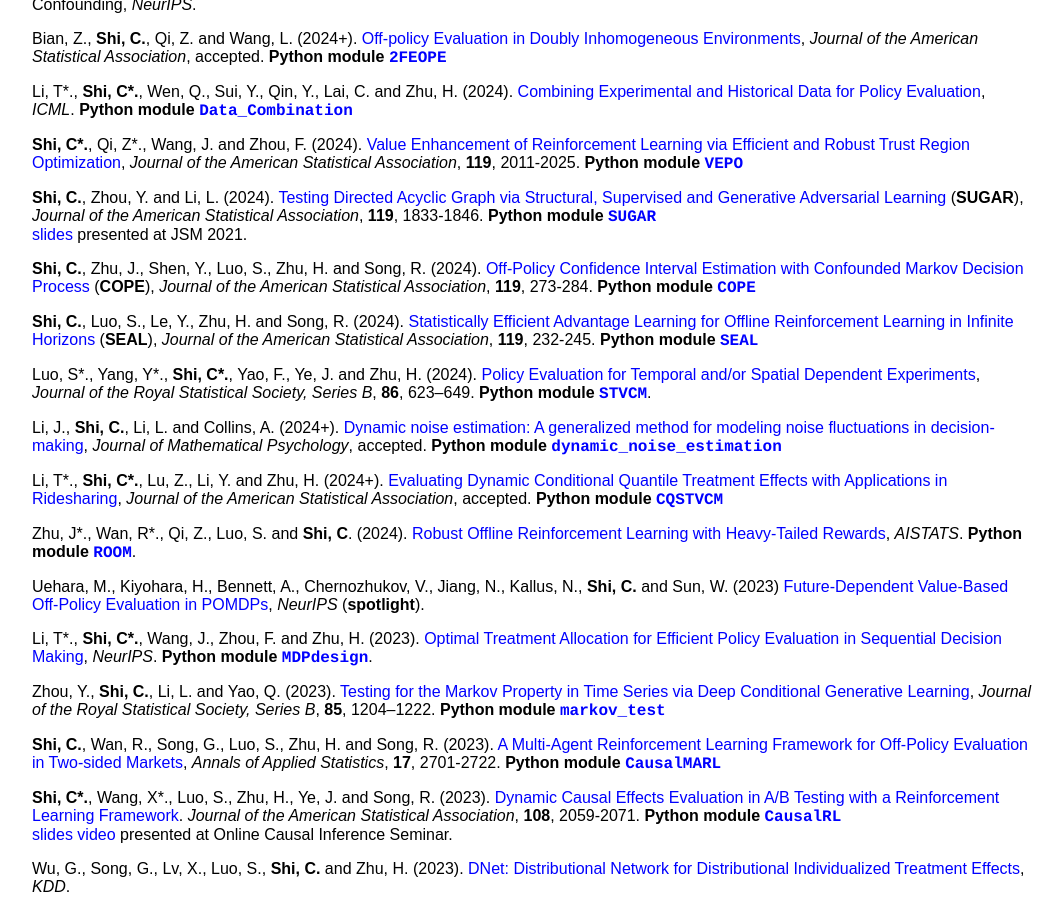
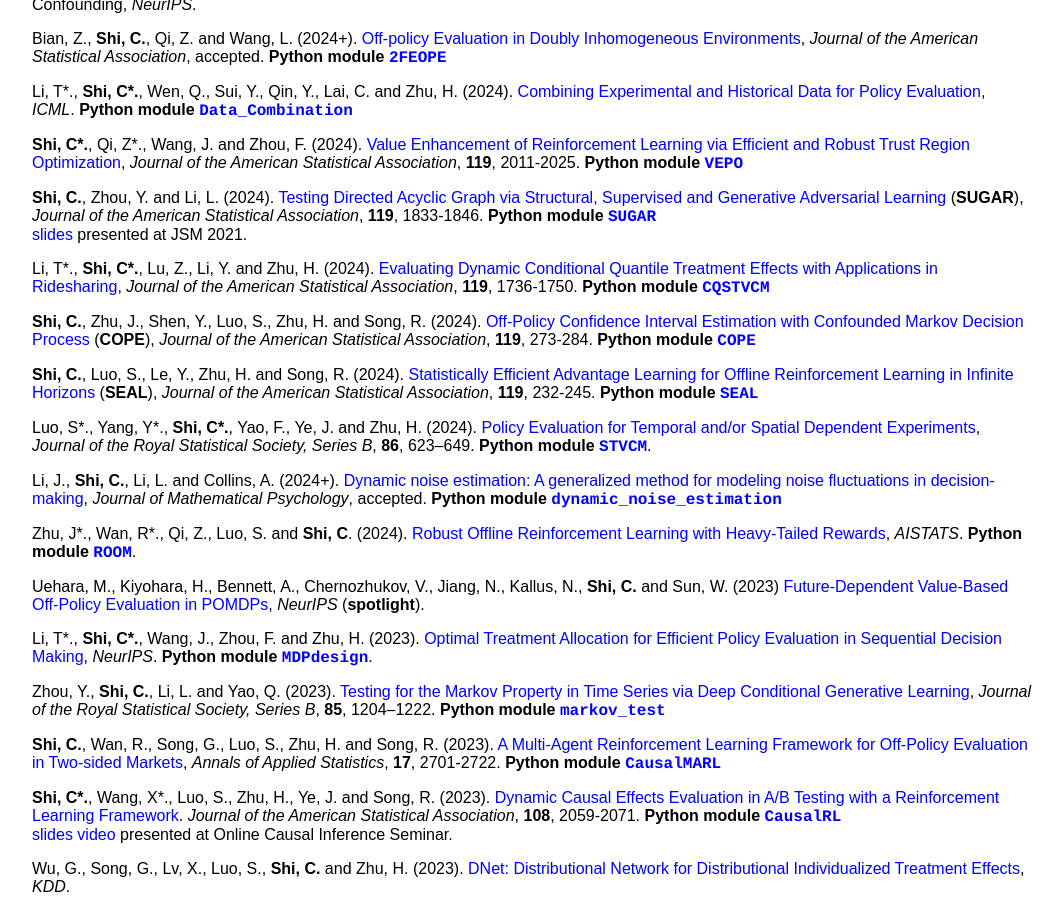
Before and after one commit to callmespring/callmespring.github.io, a Jekyll site: the page built from publication.md, in a window 1280 px wide and 900 px high, scrolled down 972 px. Shown: the whole window, without its empty margins (108-1170 px from the left). Built offline with Jekyll 4.4.1, drawn with Linux system fonts in a browser that asks for light colours; some of the changed lines change nothing that is shown.

Commit message:
Update publication.md

```diff
--- a/publication.md
+++ b/publication.md
@@ -68,6 +68,8 @@
 **Shi, C.**, Zhou, Y. and Li, L. (2024). [Testing Directed Acyclic Graph via Structural,
 Supervised and Generative Adversarial Learning](https://arxiv.org/pdf/2106.01474.pdf) (**SUGAR**), _Journal of the American Statistical Association_, **119**, 1833-1846. **Python module** [<span style="font-family:courier;">**SUGAR**</span>](https://github.com/yunzhe-zhou/SUGAR) <br/> [<font size="3">slides</font>](./slides/SUGAR.pdf) <font size="3">presented at JSM 2021</font>.
 
+Li, T\*., **Shi, C\*.**, Lu, Z., Li, Y. and Zhu, H. (2024). [Evaluating Dynamic Conditional Quantile Treatment Effects with Applications in Ridesharing](https://arxiv.org/abs/2305.10187),  _Journal of the American Statistical Association_, **119**, 1736-1750. **Python module** [<span style="font-family:courier;">**CQSTVCM**</span>](https://github.com/BIG-S2/CQSTVCM)
+
 **Shi, C.**, Zhu, J., Shen, Y., Luo, S., Zhu, H. and Song, R. (2024). [Off-Policy Confidence Interval Estimation with Confounded Markov Decision Process
 ](https://arxiv.org/abs/2202.10589) (**COPE**), _Journal of the American Statistical Association_, **119**, 273-284.
 **Python module** [<span style="font-family:courier;">**COPE**</span>](https://github.com/Mamba413/cope)
@@ -78,8 +80,6 @@
 Luo, S\*., Yang, Y\*., **Shi, C\*.**, Yao, F., Ye, J. and Zhu, H. (2024). [Policy Evaluation for Temporal and/or Spatial Dependent Experiments](https://arxiv.org/pdf/2202.10887.pdf), _Journal of the Royal Statistical Society, Series B_, **86**, 623–649. **Python module** [<span style="font-family:courier;">**STVCM**</span>](https://github.com/anneyang0060/STVCM).
 
 Li, J., **Shi, C.**, Li, L. and Collins, A. (2024+). [Dynamic noise estimation: A generalized method for modeling noise fluctuations in decision-making](https://www.biorxiv.org/content/10.1101/2023.06.19.545524v1.full.pdf), _Journal of Mathematical Psychology_, accepted.  **Python module** [<span style="font-family:courier;">**dynamic_noise_estimation**</span>](https://github.com/jl3676/dynamic_noise_estimation)
-
-Li, T\*., **Shi, C\*.**, Lu, Z., Li, Y. and Zhu, H. (2024+). [Evaluating Dynamic Conditional Quantile Treatment Effects with Applications in Ridesharing](https://arxiv.org/abs/2305.10187),  _Journal of the American Statistical Association_, accepted. **Python module** [<span style="font-family:courier;">**CQSTVCM**</span>](https://github.com/BIG-S2/CQSTVCM)
 
 Zhu, J\*., Wan, R\*., Qi, Z., Luo, S. and **Shi, C**. (2024). [Robust Offline Reinforcement Learning with Heavy-Tailed Rewards](https://arxiv.org/pdf/2310.18715.pdf), _AISTATS_. **Python module** [<span style="font-family:courier;">**ROOM**</span>](https://github.com/Mamba413/ROOM).
 
```
